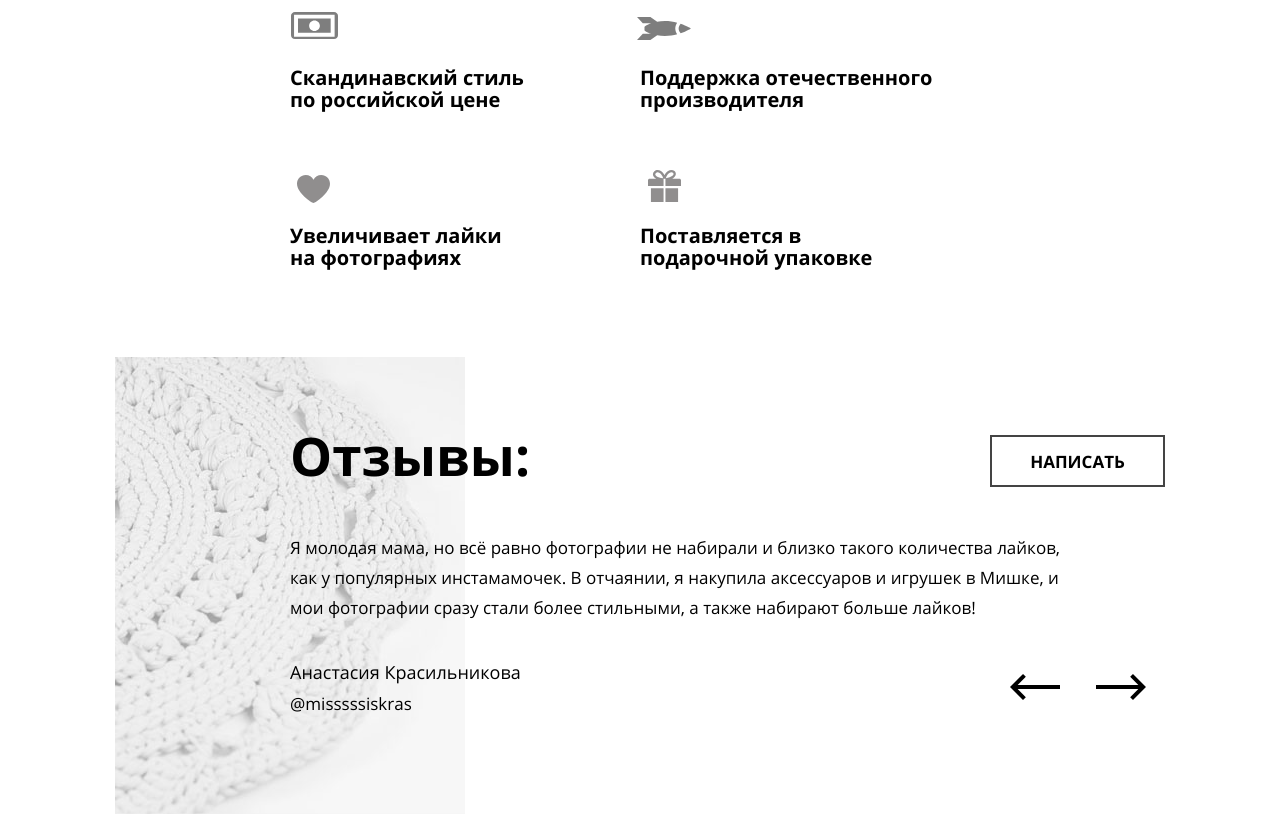
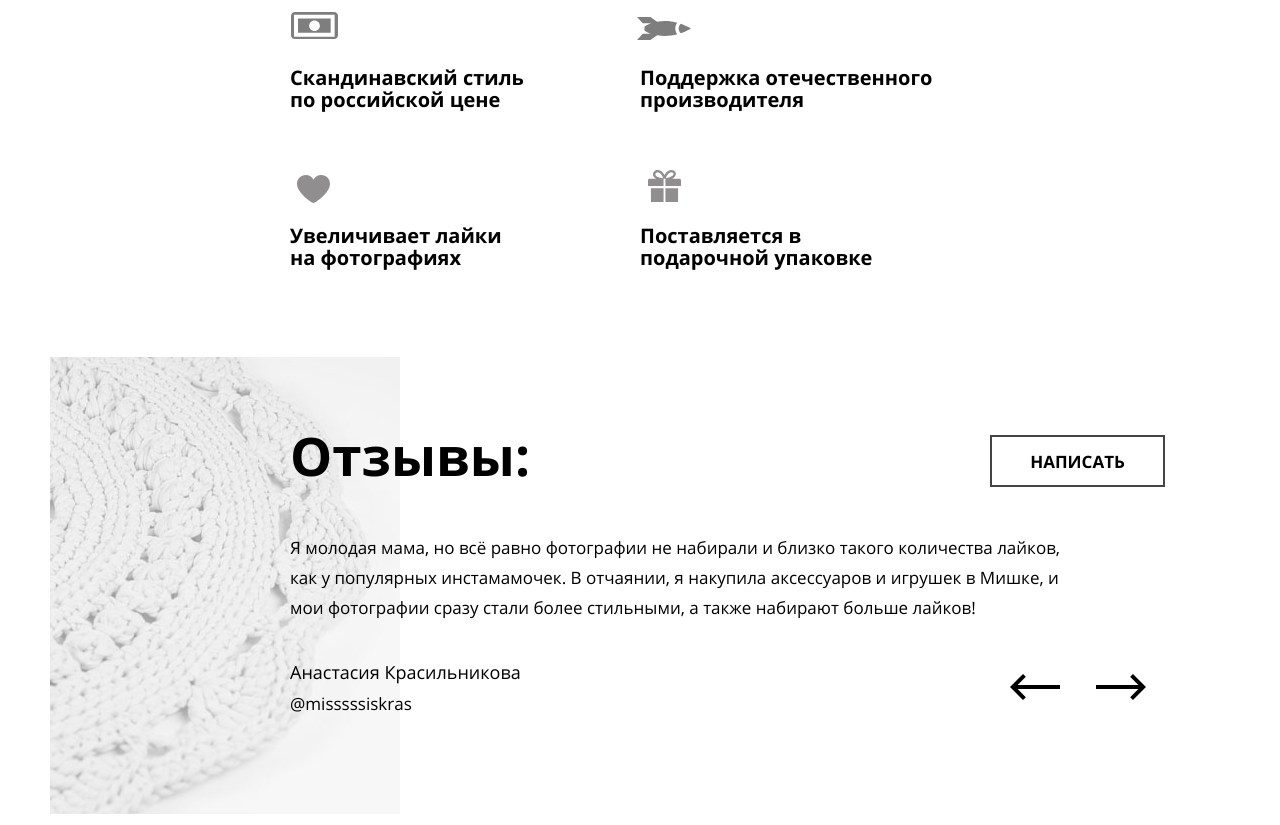
Before and after one commit to pkarev/20502-mishka, a website: page index.html in a window 1280 px wide. Shown: the part 1975-2800 px from the top of the page. Drawn offline with nearby package versions, Linux system fonts and the light colour scheme; files that its build step writes are made by us from their sources; files whose address does not match are found by name.

Commit message:
Добавил контейнеры, необходимые разделители/фоны тянутся на весь экран

```diff
--- a/index.html
+++ b/index.html
@@ -9,6 +9,7 @@
   <body class="index">
     <header class="page-header">
       <h1 class="page-header__caption page-header__caption--visibility-hidden">Магазин игрушек и аксессуаров "Мишка"</h1>
+      <div class="container">
         <a class="page-header__link">
           <picture class="page-header__logo">
             <source media="(min-width: 1150px)" srcset="img/logo-desktop.svg">
@@ -35,6 +36,7 @@
             </ul>
           </div>
         </nav>
+      </div>
     </header>
     <main class="main-index">
       <section class="goods">
@@ -45,6 +47,7 @@
         </ul>
       </section>
       <section class="promo">
+        <div class="container container--pl-bigger">
           <h2 class="promo__caption">Вязаные корзинки</h2>
           <span class="promo__legend">Товар недели</span>
           <p class="promo__text">Экологически чистая пряжа, ручная работа. Доступны в шести расцветках, и трех размерах.</p>
@@ -69,6 +72,7 @@
           </picture>
           <p class="promo__price">Цена: 990 руб.</p>
           <a class="promo__buy btn" href="#" title="Перейти к оформлению">Заказать</a>
+        </div>
       </section>
       <section class="modal">
         <h2 class="modal__caption">Добавить в корзину</h2>
@@ -82,6 +86,7 @@
       </section>
       <section class="about-us">
         <h2 class="about-us__caption">Коротко о нас:</h2>
+        <div class="container container--pl-bigger">
           <ul class="about-us__list">
             <li class="about-us__item about-us__item--icon-eco">Экологически<br> чистые материалы</li>
             <li class="about-us__item about-us__item--icon-style">Скандинавский стиль<br> по российской цене</li>
@@ -90,8 +95,10 @@
             <li class="about-us__item about-us__item--icon-import-substitution">Поддержка отечественного<br> производителя</li>
             <li class="about-us__item about-us__item--icon-gift-package">Поставляется в<br> подарочной упаковке</li>
           </ul>
+        </div>
       </section>
       <section class="reviews">
+        <div class="container container--pl-bigger">
           <h2 class="reviews__caption">Отзывы:</h2>
           <blockquote class="reviews__item">
             <p class="reviews__text">
@@ -107,8 +114,10 @@
           <button class="reviews__button reviews__button--next" type="button">Следующий отзыв</button>
           <a class="reviews__write-review btn" href="review.html" title="Оставьте свой отзыв">Написать</a>
         </section>
+      </div>
       <section class="contacts">
         <h2 class="contacts__caption">Контакты</h2>
+        <div class="container container--pl-bigger">
           <table class="contacts__contents">
             <tr class="contacts__row">
               <td class="contacts__name">e-mail:</td>
@@ -123,11 +132,13 @@
               </td>
             </tr>
           </table>
+        </div>
         <div class="contacts__map"></div>
         <a class="contacts__write-us btn" href="write-us.html">Напишите нам</a>
       </section>
     </main>
     <footer class="page-footer">
+      <div class="container container--footer">
         <a class="page-footer__logo">
           <img src="img/logo-footer.svg" alt="Mishka">
         </a>
@@ -140,6 +151,7 @@
           Разработано:
           <a class=page-footer__copyright-link href="https://htmlacademy.ru/intensive/adaptive">HTML Academy</a>
         </p>
+      </div>
     </footer>
   <script src="js/script.js"></script>
   </body>
--- a/sass/blocks/about-us.scss
+++ b/sass/blocks/about-us.scss
@@ -5,10 +5,6 @@
 
   @include tablet {
     margin-bottom: 20px;
-  }
-
-  @include desktop {
-    margin: 0 50px;
   }
 }
 
@@ -45,7 +41,7 @@
   }
   @include desktop {
     padding-right: 175px;
-    padding-left: 175px;
+    padding-left: 275px;
     padding-top: 159px;
     padding-bottom: 42px;
     @include font(53px, 57px, bold);
@@ -53,8 +49,7 @@
       height: 21px;
       opacity: 0.5;
       top: 75px;
-      width: 1050px;
-      left: 50px;
+      left: 0;
     }
   }
 }
@@ -67,14 +62,14 @@
   padding-right: 9.375%;
   padding-left: 9.375%;
   @include tablet {
-    padding-right: 50px;
-    padding-left: 50px;
+    padding-right: 0;
+    padding-left: 0;
     display: flex;
     flex-wrap: wrap;
   }
   @include desktop {
-    padding-right: 175px;
-    padding-left: 175px;
+    padding-right: 0;
+    padding-left: 0;
     display: flex;
     flex-wrap: wrap;
     width: 350px * 2;
--- a/sass/blocks/catalog-item.scss
+++ b/sass/blocks/catalog-item.scss
@@ -15,8 +15,6 @@
 
   @include tablet {
     margin-bottom: 54px;
-    margin-right: 50px;
-    margin-left: 50px;
   }
 
   @include desktop {
--- a/sass/blocks/contacts.scss
+++ b/sass/blocks/contacts.scss
@@ -6,11 +6,9 @@
     margin-top: 78px;
   }
   @include desktop {
-    padding-right: 50px;
-    padding-left: 50px;
     position: relative;
     margin-top: 58px;
-    margin-left: 175px;
+    flex-direction: column;
   }
 }
 
@@ -59,12 +57,11 @@
 
   @include desktop {
     @include font(53px, 57px, bold);
-    width: 350px;
+    width: 100%;
     padding-top: 112px;
     padding-bottom: 48px;
-    margin-right: 525px;
     padding-right: 50px;
-    padding-left: 0;
+    padding-left: 275px;
     box-sizing: border-box;
     position: relative;
     &::after {
@@ -72,7 +69,7 @@
       position: absolute;
       width: 47px;
       height: 81px;
-      left: -112px;
+      left: 160px;
       top: 102px;
       background: url("../img/icon-flag.svg") no-repeat center;
     }
@@ -80,8 +77,7 @@
       height: 20px;
       opacity: 0.5;
       top: -50px;
-      width: 1050px;
-      left: -175px;
+      left: 0;
     }
   }
 }
@@ -96,8 +92,8 @@
   @include font(15px, 30px, normal);
   @include tablet {
     @include font(17px, 30px);
-    padding-right: 50px;
-    padding-left: 50px;
+    padding-right: 0;
+    padding-left: 0;
     padding-bottom: 50px;
     tbody {
       display: flex;
@@ -107,7 +103,7 @@
     border-collapse: collapse;
     @include font(17px, 30px);
     width: 350px;
-    margin-right: 525px;
+    margin-right: 425px;
     padding-right: 0;
     margin-bottom: 42px;
     box-sizing: border-box;
@@ -195,7 +191,7 @@
     position: absolute;
     width: 525px;
     height: 457px;
-    right: 50px;
+    right: 100px;
     top: 40px;
     background:
       url("../../img/icon-map-pin.svg") no-repeat 51% 46%,
@@ -234,5 +230,6 @@
     width: 230px;
     box-sizing: border-box;
     margin: 0;
+    margin-left: 275px;
   }
 }
--- /dev/null
+++ b/sass/blocks/container.scss
@@ -0,0 +1,42 @@
+.container {
+  margin: 0 auto;
+  position: relative;
+  display: flex;
+  flex-wrap: wrap;
+  margin: 0 auto;
+  padding: 0;
+  box-sizing: border-box;
+  width: 100%;
+
+  @include tablet {
+    width: $tablet-widths;
+    padding: 0 50px;
+  }
+
+  @include desktop {
+    width: $desktop-widths;
+    padding: 0 50px;
+  }
+}
+
+.container--fieldset {
+  @include tablet {
+    padding-left: 217px;
+  }
+
+  @include desktop {
+    padding-left: 225px;
+  }
+}
+
+.container--footer {
+  @include mobile {
+    flex-direction: column;
+  }
+}
+
+.container--pl-bigger {
+  @include desktop {
+    padding-left: 225px;
+  }
+}
--- a/sass/blocks/goods.scss
+++ b/sass/blocks/goods.scss
@@ -85,8 +85,8 @@
     }
   }
   @include desktop {
-    padding-right: 50px;
-    padding-left: 50px;
+    padding-right: 100px;
+    padding-left: 100px;
     display: flex;
     flex-wrap: wrap;
     width: 100%;
--- a/sass/blocks/items.scss
+++ b/sass/blocks/items.scss
@@ -13,7 +13,5 @@
   @include desktop {
     justify-content: space-between;
     margin-top: 110px;
-    margin-right: 50px;
-    margin-left: 50px;
   }
 }
--- a/sass/blocks/main-nav.scss
+++ b/sass/blocks/main-nav.scss
@@ -20,7 +20,7 @@
 
 .main-nav__toggler {
   position: absolute;
-  right: 0;
+  right: 0px;
   top: -79px;
   width: 80px;
   height: 79px;
@@ -60,14 +60,12 @@
   @include tablet {
     display: flex;
     flex-wrap: wrap;
-    padding: 0 50px;
     z-index: 1;
   }
 
   @include desktop {
     display: flex;
     flex-wrap: wrap;
-    padding: 0 50px;
     z-index: 1;
   }
 }
@@ -111,7 +109,7 @@
   @include tablet {
     position: absolute;
     top: 100%;
-    left: 50px;
+    left: 0;
   }
 }
 
@@ -119,7 +117,7 @@
   @include tablet {
     position: absolute;
     top: 100%;
-    right: 50px;
+    right: 0;
   }
 }
 
--- a/sass/blocks/order-form.scss
+++ b/sass/blocks/order-form.scss
@@ -21,6 +21,9 @@
   text-align: left;
 
   @include tablet {
+    width: 768px;
+    box-sizing: border-box;
+    margin: 0 auto;
     padding-top: 63px;
     padding-bottom: 5px;
     padding-right: 50px;
@@ -30,6 +33,8 @@
 
   @include desktop {
     padding-top: 105px;
+    width: 700px;
+    margin: 0 auto;
     padding-right: 225px;
     padding-left: 225px;
     @include font(17px, 30px);
@@ -46,7 +51,7 @@
   border-right: none;
   border-left: none;
   border-bottom: none;
-
+  box-sizing: border-box;
   @include mobile {
     margin-top: 23px;
     margin-bottom: 12px
@@ -54,12 +59,12 @@
 
   @include tablet {
     border: none;
-    padding: 50px 50px;
+    padding: 50px 0;
   }
 
   @include desktop {
     border: none;
-    padding: 50px 50px;
+    padding: 50px 0;
   }
 }
 
@@ -97,14 +102,12 @@
   @include tablet {
     display: flex;
     flex-wrap: wrap;
-    margin-left: 167px;
     justify-content: space-between;
   }
 
   @include desktop {
     display: flex;
     flex-wrap: wrap;
-    margin-left: 175px;
   }
 }
 
@@ -119,6 +122,8 @@
 
   @include tablet {
     position: absolute;
+    left: 50px;
+    top: 50px;
     padding-top: 20px;
     padding-bottom: 20px;
     width: 168px;
@@ -128,13 +133,17 @@
     position: absolute;
     padding-top: 20px;
     padding-bottom: 20px;
-    width: 175px;
-    padding-left: 61px;
+    width: auto;
+    padding-left: 111px;
   }
 }
 
 .order-form__fieldset-caption--mb-smaller {
   margin-bottom: 4px;
+}
+
+.order-form__fieldset-caption--absulute-upper {
+  top: 0;
 }
 
 .order-form__input-radio,
@@ -327,6 +336,7 @@
     padding-top: 14px;
     padding-bottom: 14px;
     margin-bottom: 25px;
+    padding-left: 15px;
     @include font(19px, 18px);
   }
 
@@ -335,7 +345,7 @@
     flex-grow: 1;
     padding-top: 14px;
     padding-bottom: 14px;
-    padding-left: 15px;
+    padding-left: 18px;
     margin-bottom: 25px;
     margin-right: 175px;
     @include font(19px, 18px);
@@ -434,12 +444,11 @@
   @include tablet {
     margin: 0;
     margin-bottom: 52px;
-    margin-left: 50px;
     width: 230px;
   }
   @include desktop {
     margin: 0;
-    margin-left: 225px;
+    margin-left: 175px;
     margin-bottom: 48px;
     width: 230px;
   }
--- a/sass/blocks/page-footer.scss
+++ b/sass/blocks/page-footer.scss
@@ -2,30 +2,30 @@
   @include flex-layout();
   flex-direction: column;
   background-color: #f1f1f1;
+
   @include tablet {
     flex-direction: row;
 
   }
   @include desktop {
     flex-direction: row;
-    padding-right: 50px;
-    padding-left: 50px;
-    box-sizing: border-box;
   }
 }
 
 .page-footer__logo {
   display: none;
+
   @include tablet {
     display: block;
     width: 102px;
     height: 34px;
     padding: 20px;
+    padding-left: 0;
     margin-top: 31px;
     margin-bottom: 38px;
-    margin-left: 30px;
     margin-right: 45px;
   }
+
   @include desktop {
     display: block;
     width: 102px;
@@ -46,9 +46,12 @@
   list-style-type: none;
   display: flex;
   justify-content: space-between;
+
   @include tablet {
-    margin: 0 87px;
+    margin-left: 87px;
+    margin-right: auto;
   }
+
   @include desktop {
     margin-left: 286px;
     margin-right: auto;
@@ -75,9 +78,11 @@
     width: 45px;
     height: 80px;
     box-sizing: border-box;
+
     @include tablet {
       height: 143px;
     }
+
     @include desktop {
       height: 143px;
     }
@@ -88,6 +93,7 @@
   &::before{
     background: url("../../img/icon-insta.svg") no-repeat 0 6px;
   }
+
   @include tablet {
     &::before{
       background: url("../../img/icon-insta.svg") no-repeat 5px 6px;
@@ -99,6 +105,7 @@
   &::before{
     background: url("../../img/icon-fb.svg") no-repeat 10px 1px;
   }
+
   @include tablet {
     &::before{
       background: url("../../img/icon-fb.svg") no-repeat 20px 1px;
@@ -110,6 +117,7 @@
   &::before{
         background: url("../../img/icon-twitter.svg") no-repeat 19px 7px;
   }
+
   @include desktop {
     &::before{
           background: url("../../img/icon-twitter.svg") no-repeat 18px 7px;
@@ -126,6 +134,7 @@
   padding-left: 70px;
   @include font(19px, 18px, bold);
   position: relative;
+
   @include mobile {
     &::before {
       content: "";
@@ -150,15 +159,16 @@
 
   @include tablet {
     margin: 0;
-    width: 232px;
+    width: auto;
     margin-top: 63px;
     padding: 0;
-    padding-right: 100px;
+    padding-right: 50px;
     &::after {
       top: -5px;
-      right: 50px;
+      right: 0;
     }
   }
+
   @include desktop {
     margin: 0;
     width: 184px;
--- a/sass/blocks/page-header.scss
+++ b/sass/blocks/page-header.scss
@@ -64,7 +64,7 @@
     padding-top: 22px;
     padding-right: 20px;
     padding-bottom: 22px;
-    padding-left: 50px;
+    padding-left: 0;
   }
 
   @include desktop {
--- a/sass/blocks/production.scss
+++ b/sass/blocks/production.scss
@@ -13,8 +13,6 @@
   @include tablet {
     margin-bottom: 62px;
     position: relative;
-    margin-right: 50px;
-    margin-left: 50px;
     border: 1px solid #ececec;
   }
 
@@ -24,8 +22,6 @@
     margin-top: 59px;
     outline: 1px solid #ececec;
     box-sizing: border-box;
-    margin-right: 50px;
-    margin-left: 50px;
     margin-bottom: 106px;
   }
 }
--- a/sass/blocks/promo.scss
+++ b/sass/blocks/promo.scss
@@ -5,15 +5,12 @@
   padding-right: 9.375%;
   padding-left: 9.375%;
   @include tablet {
-    padding-right: 50px;
-    padding-left: 50px;
     position: relative;
+    padding: 0;
   }
   @include desktop {
-    padding-right: 50px;
-    padding-left: 50px;
+    padding: 0;
     position: relative;
-    margin-left: 175px;
   }
 }
 
--- a/sass/blocks/reviews.scss
+++ b/sass/blocks/reviews.scss
@@ -6,18 +6,27 @@
   padding-left: 9.375%;
   margin-bottom: 33px;
   @include tablet {
-    padding-right: 50px;
-    padding-left: 50px;
+    padding-right: 0;
+    padding-left: 0;
     margin-bottom: 32px;
     position: relative;
     background: url("../img/review@1x.jpg") no-repeat 0% 0%;
+    @media (min-resolution: 144dpi), (min-resolution: 1.5dppx) {
+      background: url("../img/review@2x.jpg") no-repeat 0% 0%;
+      background-size: 350px 457px;
+    }
   }
+
   @include desktop {
-    padding-right: 50px;
-    padding-left: 225px;
+    padding-right: 0;
+    padding-left: 0;
     position: relative;
     margin-top: 29px;
     background: url("../img/review@1x.jpg") no-repeat 50px 0%;
+    @media (min-resolution: 144dpi), (min-resolution: 1.5dppx) {
+      background: url("../img/review@2x.jpg") no-repeat 50px 0%;
+      background-size: 350px 457px;
+    }
   }
 }
 
--- a/sass/mixins.scss
+++ b/sass/mixins.scss
@@ -40,12 +40,6 @@
   flex-wrap: wrap;
   width: 100%;
   margin: 0 auto;
-  @include tablet {
-    width: $tablet-widths;
-  }
-  @include desktop {
-    width: $desktop-widths;
-  }
 }
 
 @mixin input-placeholder {
--- a/sass/style.scss
+++ b/sass/style.scss
@@ -2,6 +2,7 @@
 @import "mixins.scss";
 @import "scaffolding.scss";
 @import "normalize.scss";
+@import "blocks/container.scss";
 @import "blocks/page-header.scss";
 @import "blocks/main-nav.scss";
 @import "blocks/main-index.scss";
```
Also changed, not shown: catalog.html (+6 -0 lines), form.html (+13 -7 lines). Lines whose indentation alone changed are shown as unchanged.
